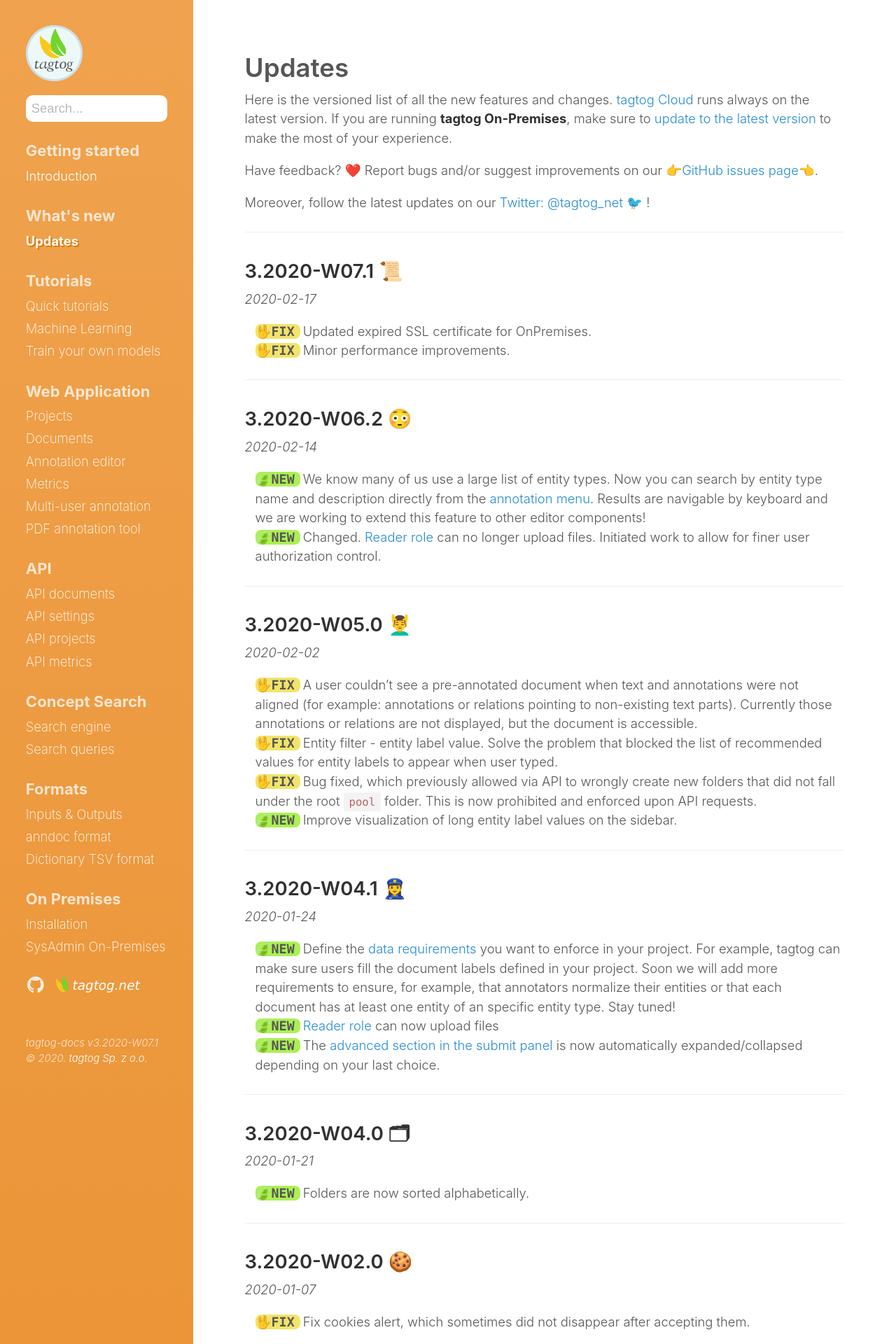
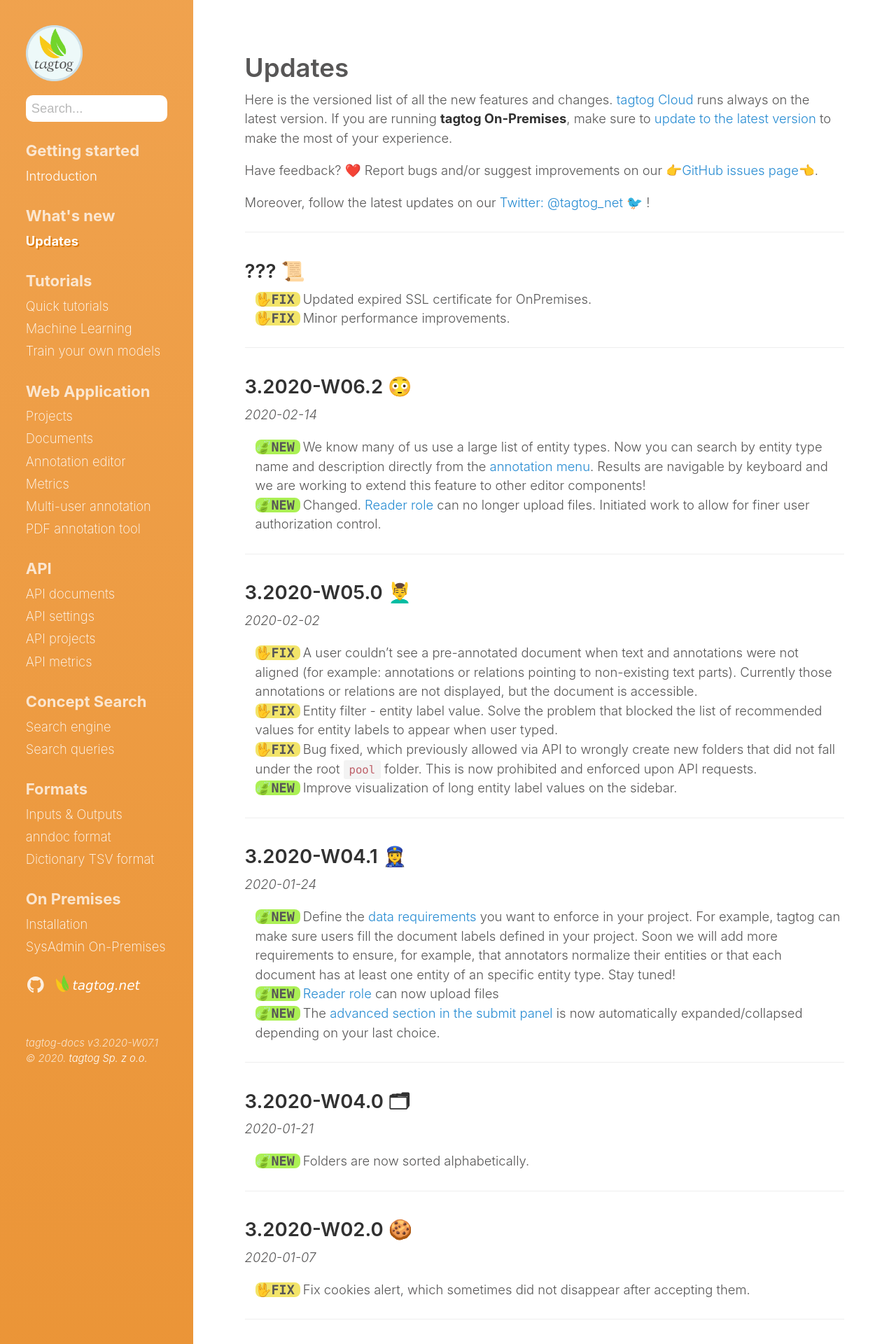
Before and after one commit to tagtogorg/tagtog-doc, a Jekyll site: the page built from updates.md, in a window 1280 px wide. Shown: the top 1920 px of the page at 70% size. Built offline with Jekyll 4.4.1, drawn with Linux system fonts in a browser that asks for light colours; nearby versions of some CDN libraries; emoji names are drawn with the system emoji font; some of the changed text lies outside the part shown.

Commit message:
force dummy version

```diff
--- a/updates.md
+++ b/updates.md
@@ -14,8 +14,7 @@ Moreover, follow the latest updates on our [Twitter: @tagtog_net 🐦](https://t
 
 ---
 
-## 3.2020-W07.1 📜
-_2020-02-17_
+## ??? 📜
 
 <ul class="updates">
   <li class="fix"><span markdown="1">Updated expired SSL certificate for OnPremises.</span></li>
```
